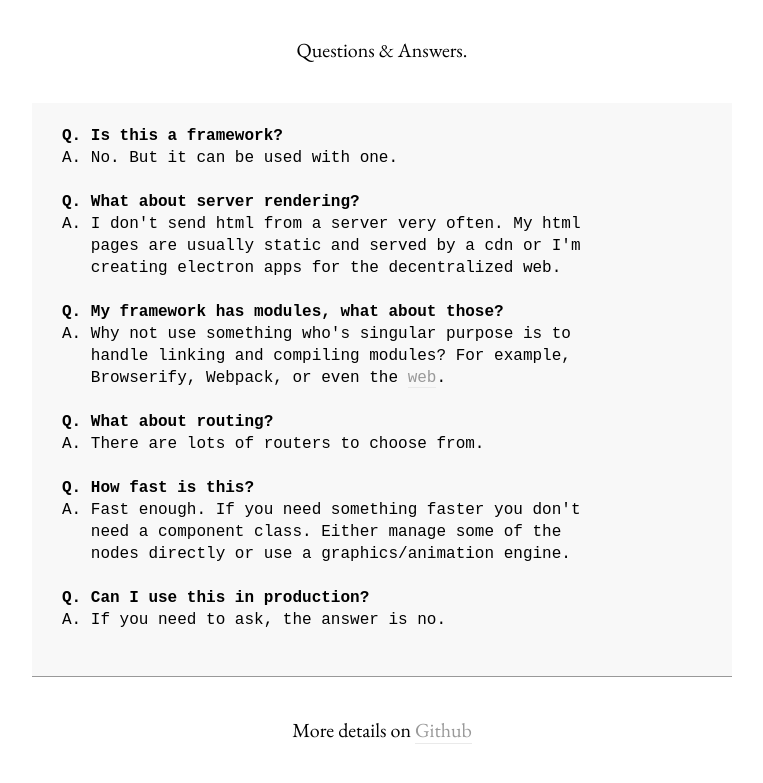
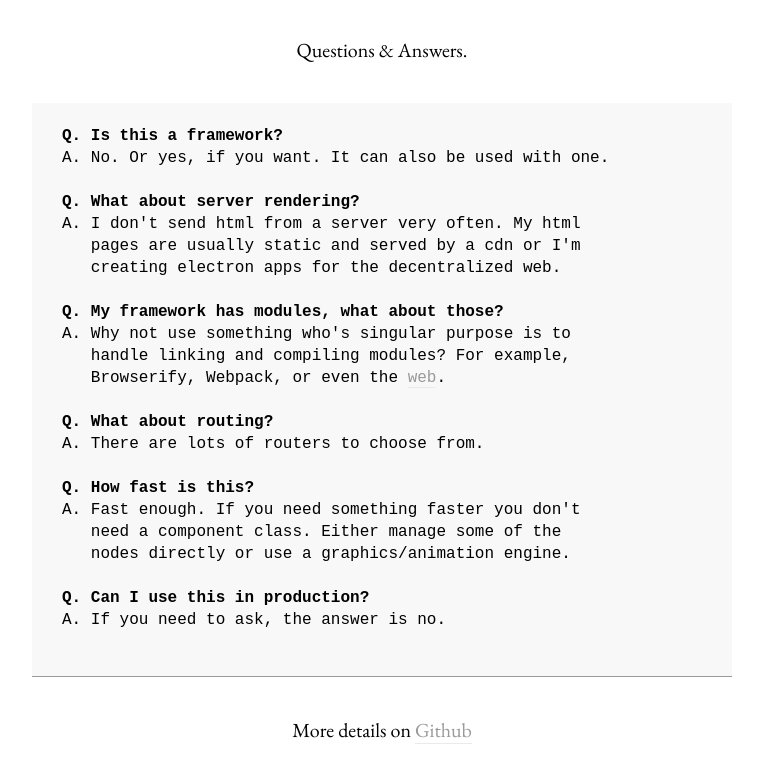
Before and after one commit to socketsupply/tonic, a website with bundled scripts: page docs/index.html in a window 1280 px wide. Shown: the part 4761-5544 px from the top of the page, without its empty margins (258-1021 px from the left). Built offline with nearby package versions, Linux system fonts and the light colour scheme.

Commit message:
update docs

```diff
--- a/docs/index.html
+++ b/docs/index.html
@@ -195,7 +195,7 @@ document.getElementById('parent').setProps(data)
         <p class="center">Questions &amp; Answers.</p>
         <pre><code>
 <b>Q. Is this a framework?</b>
-A. No. But it can be used with one.
+A. No. Or yes, if you want. It can also be used with one.
 
 <b>Q. What about server rendering?</b>
 A. I don't send html from a server very often. My html
```
